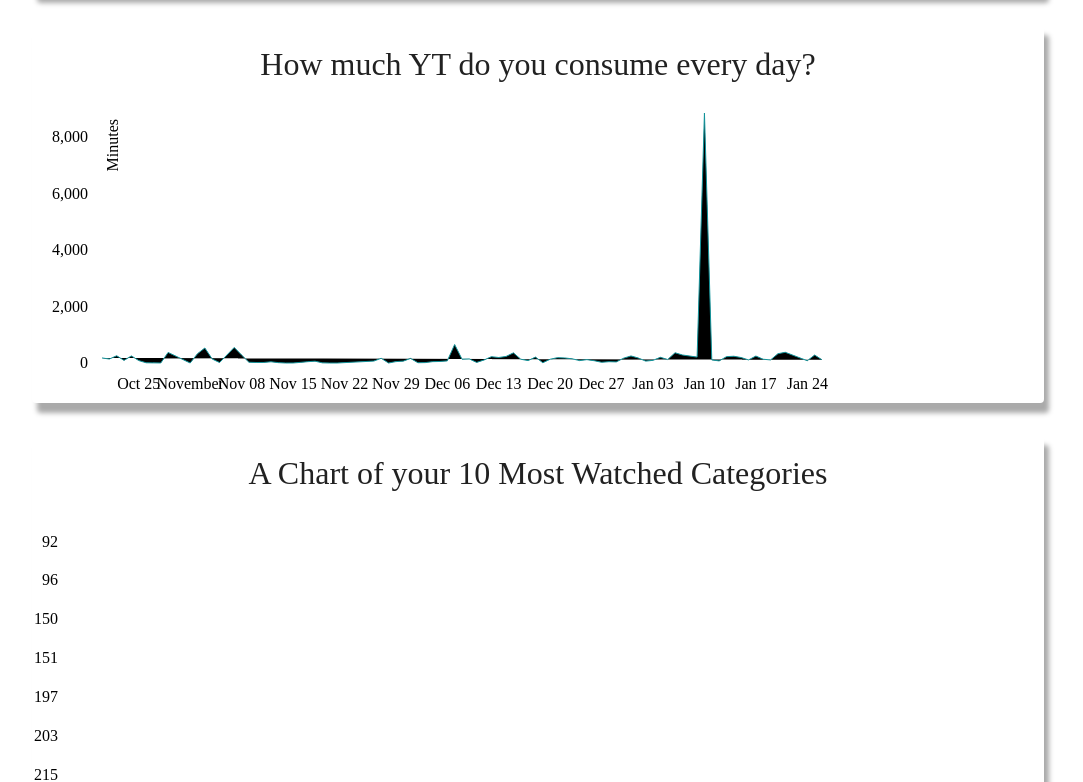
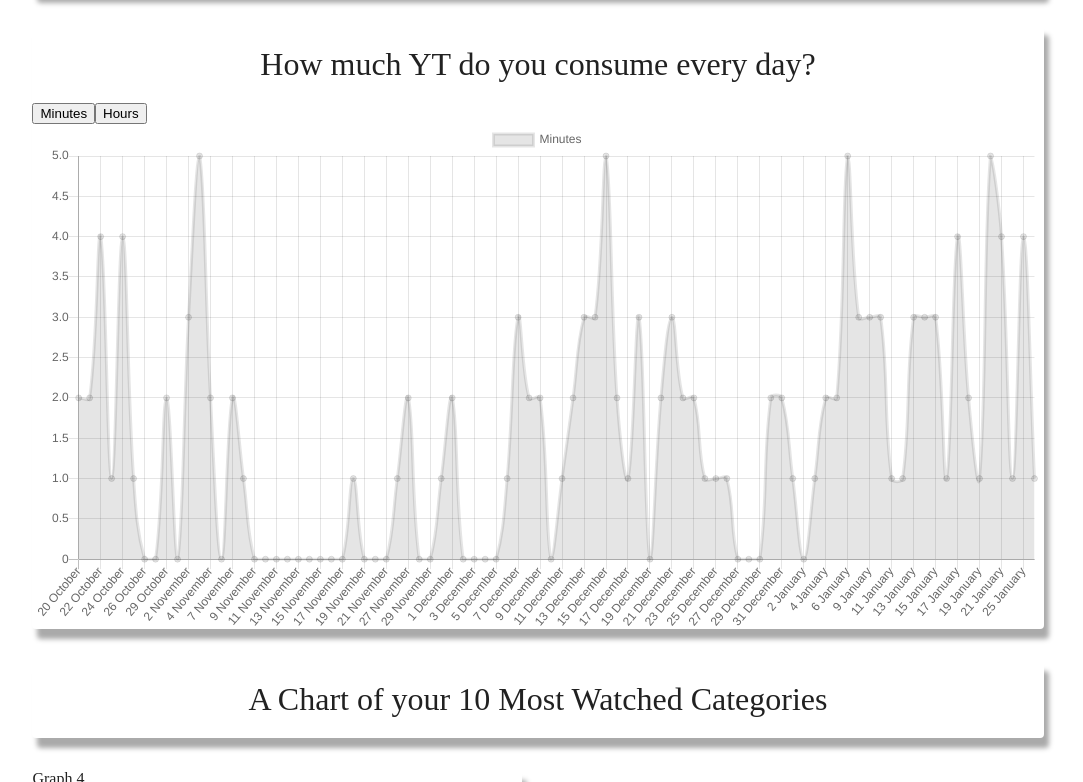
Before and after one commit to utkarshsingh99/Googlyzer, a React (Create React App) app: page / in a window 1280 px wide. Shown: the part 558-1340 px from the top of the page, without its empty margins (102-1185 px from the left). Built offline with nearby package versions, Linux system fonts and the light colour scheme.

Commit message:
Line Chart by duration

```diff
--- a/package.json
+++ b/package.json
@@ -5,6 +5,7 @@
   "homepage": "http://utkarshsingh99.github.io/Googlyzer",
   "dependencies": {
     "@material-ui/core": "^4.11.3",
+    "chart.js": "^2.9.4",
     "d3": "^6.5.0",
     "install": "^0.13.0",
     "lodash": "^4.17.20",
--- a/src/Actions/middleware.js
+++ b/src/Actions/middleware.js
@@ -18,7 +18,7 @@
         const timeData = data.durations.map(item => {
             const time = new Date(item.time);
             return {
-                duration: convertToSeconds(item.duration),
+                duration: Math.min(1800, convertToSeconds(item.duration)),
                 date: time.toDateString(),
                 month: time.getMonth(),
                 year: time.getFullYear()
@@ -74,7 +74,6 @@
                 channels[item.snippet.channelTitle]['count'] = channels[item.snippet.channelTitle]['count'] ? channels[item.snippet.channelTitle]['count'] + 1 : 1;
             }
         }
-        console.log(channels);
         dispatch(fetchChart4(channels));
     }
 }
--- a/src/Components/Duration/index.js
+++ b/src/Components/Duration/index.js
@@ -2,6 +2,7 @@
 import { bindActionCreators } from 'redux';
 import { connect } from 'react-redux';
 import * as moment from 'moment';
+import Chart from 'chart.js';
 
 import { buildChart1 } from '../../Actions/middleware';
 import { fetchDataLoading } from '../../Actions';
@@ -19,12 +20,13 @@
   }, {});
 };
 
-
 class DurationChart extends Component {
     constructor(props) {
         super(props);
-        this.renderChart = this.renderChart.bind(this);
+        this.renderChart = this.renderChart.bind(this)
     }
+
+    chartRef = React.createRef();
 
     componentDidMount () {
         this.props.fetchDataLoading(true);
@@ -32,35 +34,80 @@
         this.props.fetchDataLoading(false);
     }
 
-    renderChart() {
-        let data = []
+    componentDidUpdate () {
         const { chartData: { data: rawData } } = this.props;
-        let chartData = groupBy(rawData, 'date')
-        for(let item in chartData) {
-            const itemDate = new Date(item);
-            data.push({x: itemDate, y: parseInt(chartData[item]/60)})
+
+
+        this.renderChart(this.chartRef, rawData, 'HOURS');
+        // new Chart(myChartRef, {
+        //     type: "line",
+        //     data: {
+        //         //Bring in data
+        //         labels,
+        //         datasets: [
+        //             {
+        //                 label: "Minutes",
+        //                 data
+        //             }
+        //         ]
+        //     },
+        //     options: {
+        //         //Customize chart options
+        //     }
+        // });
+    }
+
+    renderChart(chartRef, rawData, timeUnit) {
+        console.log('Function called')
+        try {
+
+            const myChartRef = chartRef.current.getContext("2d");
+            const timeUnitNumber = timeUnit === 'MINUTES' ? 60 : 3600;
+
+            let data = [], labels = [];
+            let chartData = groupBy(rawData, 'date')
+            for(let item in chartData) {
+                const itemDate = new Date(item);
+                labels.push(itemDate.getDate() + ' ' + itemDate.getFullMonth())
+                data.push(parseInt(chartData[item]/timeUnitNumber));
+            }
+            data.reverse();
+            labels.reverse();
+            new Chart(myChartRef, {
+                type: "line",
+                data: {
+                    //Bring in data
+                    labels,
+                    datasets: [
+                        {
+                            label: "Minutes",
+                            data
+                        }
+                    ]
+                },
+                options: {
+                    //Customize chart options
+                }
+            });
+        } catch (e) {
+            console.log('Data not ready')
         }
-        return data;
     }
 
     render() {
-        const chartData = this.renderChart()
         return (
             <>
-                <XYPlot
-                    xType="time"
-                    width={800}
-                    height={300}
-                    margin={{left: 70, right: 10, top: 10, bottom: 40}}
+                <button
+                    onClick={() => this.renderChart(this.chartRef, this.props.chartData.data, 'MINUTES')}
                 >
-                    <HorizontalGridLines />
-                    <VerticalGridLines />
-                    <XAxis/>
-                    <YAxis title='Minutes'/>
-                    <LineSeries
-                        animation
-                        data={chartData}/>
-                </XYPlot>
+                    Minutes
+                </button>
+                <button
+                    onClick={() => this.renderChart(this.chartRef, this.props.chartData.data, 'HOURS')}
+                >
+                    Hours
+                </button>
+                {this.props.chartData.data.length !== 0 ? <canvas id="MyChart" ref={this.chartRef} /> : <p>Loading</p>}
             </>
         )
     }
--- a/src/Constants/index.js
+++ b/src/Constants/index.js
@@ -28,3 +28,10 @@
         loaded: false
     }
 }
+
+Date.prototype.getFullMonth = function () {
+    const months = ["January", "February", "March", "April", "May", "June",
+  "July", "August", "September", "October", "November", "December"
+];
+    return months[this.getMonth()];
+}
--- a/src/Containers/Homepage/index.js
+++ b/src/Containers/Homepage/index.js
@@ -71,7 +71,7 @@
                     <Grid item xs={12}>
                         <Card1>
                             <h1>A Chart of your 10 Most Watched Categories</h1>
-                            <CategoryChart />
+                            {/* <CategoryChart /> */}
                         </Card1>
                     </Grid>
                     <Grid item xs={6}>
```
Also changed, not shown: 2 other files (tests, documents, lock files or other folders).
